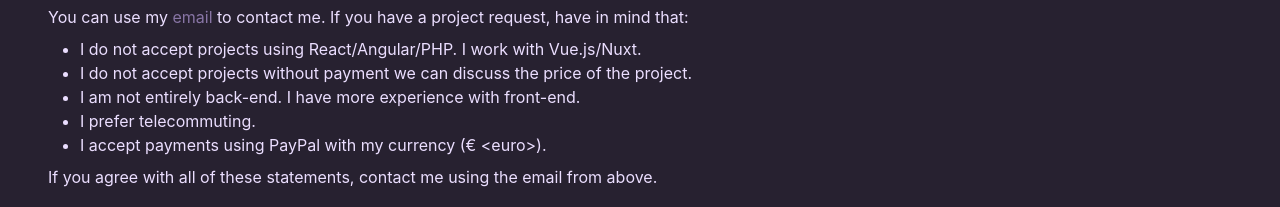
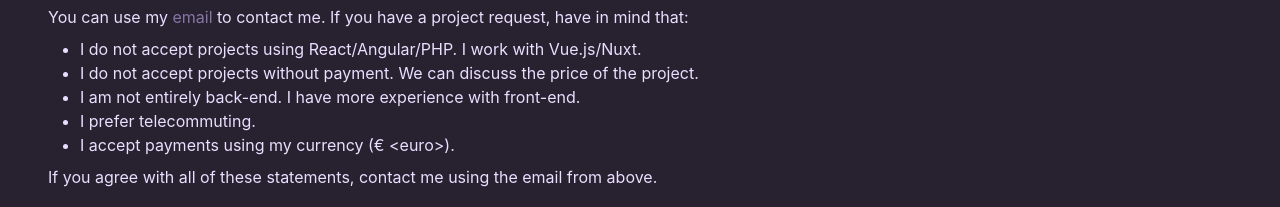
Before and after one commit to CryptoSuperStar/nuxt-portfolio, a Nuxt app: page / in a window 1280 px wide. Shown: the part 1019-1226 px from the top of the page. Built offline with nearby package versions, Linux system fonts and the light colour scheme.

Commit message:
chore: minor corrections

```diff
--- a/pages/index.vue
+++ b/pages/index.vue
@@ -49,10 +49,10 @@
           If you have a project request, have in mind that:
           <ul class="ml-8 list-disc my-2">
             <li>I do not accept projects using React/Angular/PHP. I work with Vue.js/Nuxt.</li>
-            <li>I do not accept projects without payment we can discuss the price of the project.</li>
+            <li>I do not accept projects without payment. We can discuss the price of the project.</li>
             <li>I am not entirely back-end. I have more experience with front-end.</li>
             <li>I prefer telecommuting.</li>
-            <li>I accept payments using PayPal with my currency (€ &lt;euro&gt;).</li>
+            <li>I accept payments using my currency (€ &lt;euro&gt;).</li>
           </ul>
           If you agree with all of these statements, contact me using the email from above.
         </p>
```
